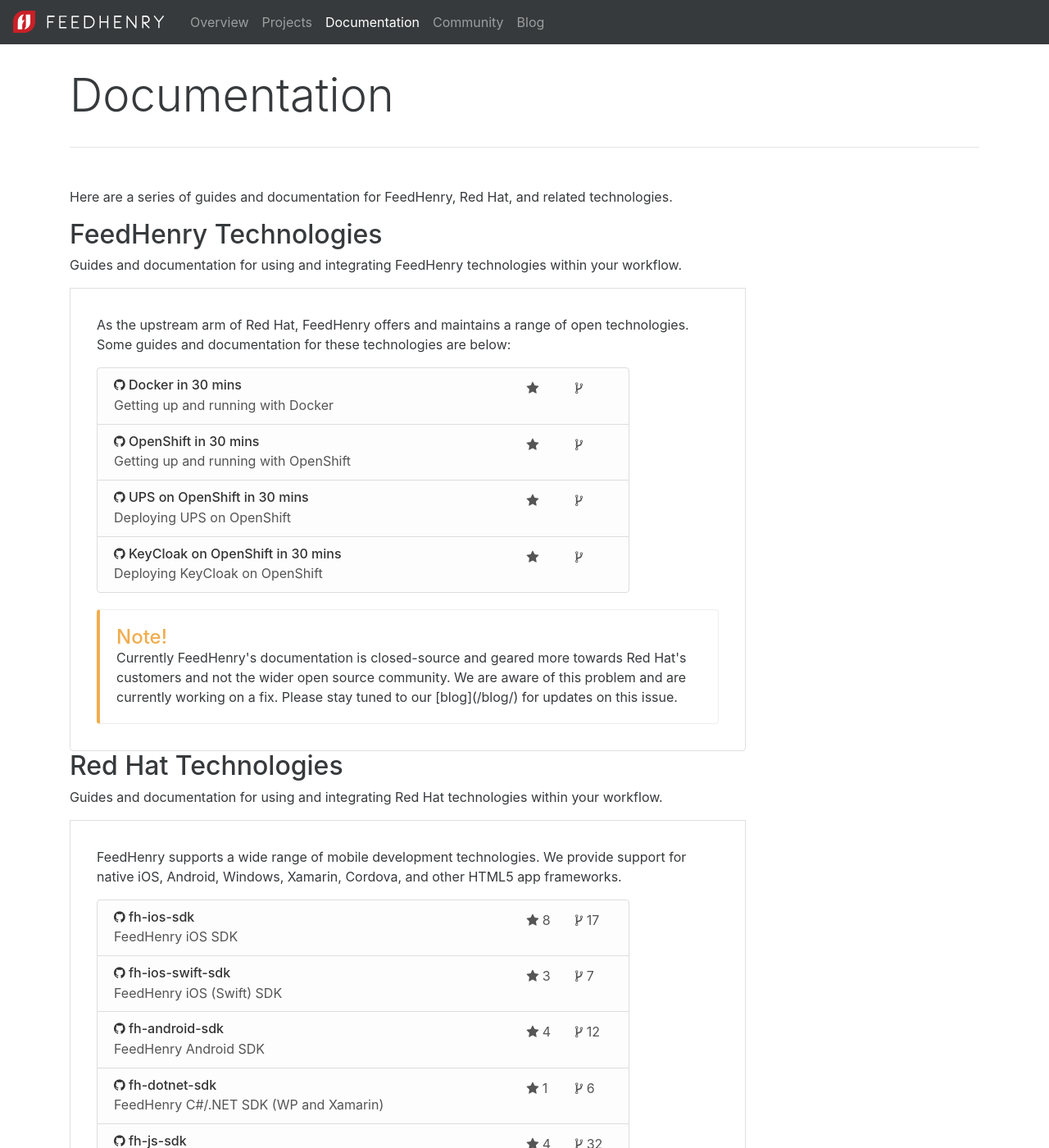
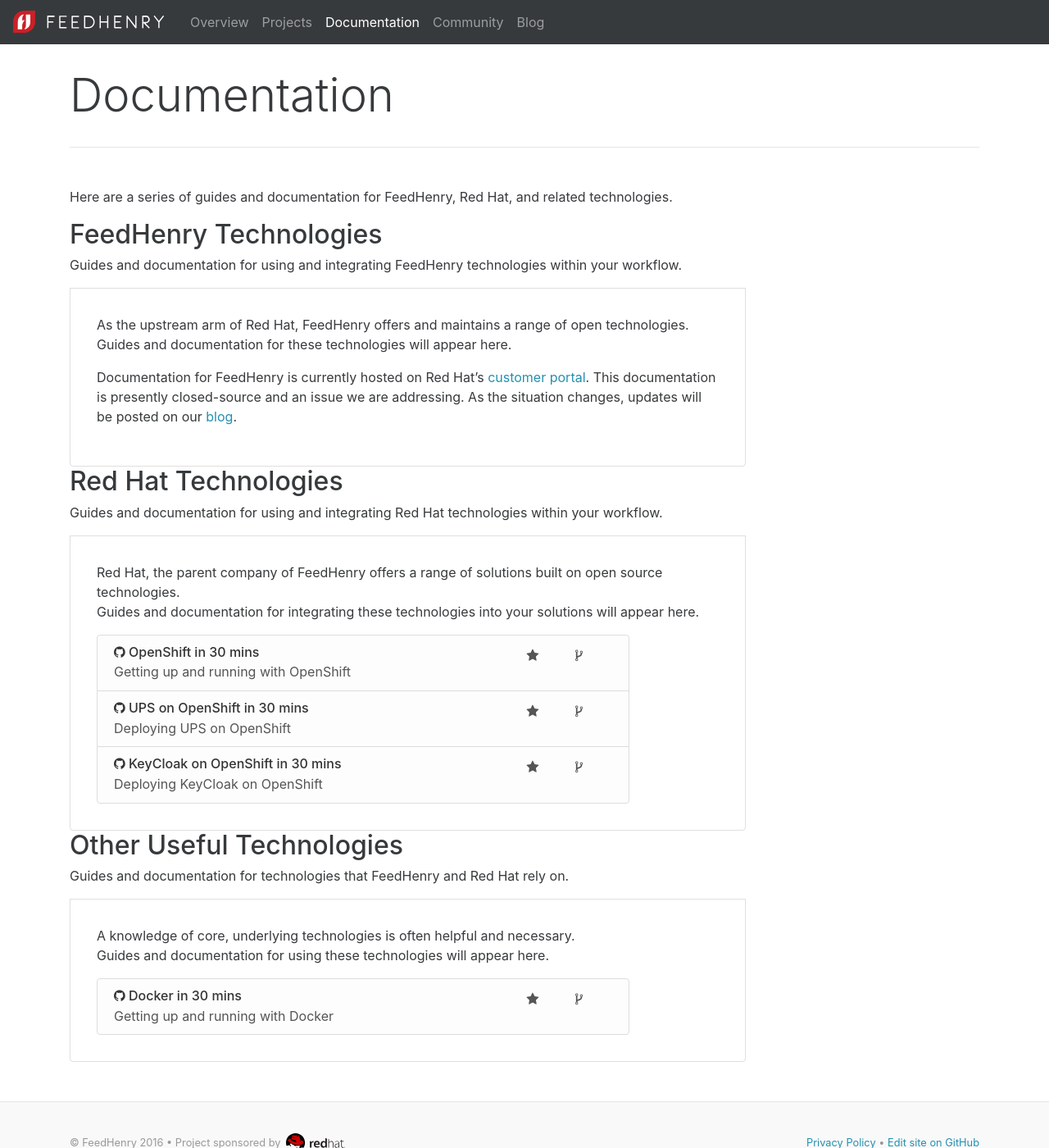
Before and after one commit to feedhenry/feedhenry.github.io, a Jekyll site: the page built from docs.md, in a window 1280 px wide and 1400 px high. Shown: the whole window at 82% size. Built offline with Jekyll 4.4.1, drawn with Linux system fonts in a browser that asks for light colours; nearby versions of some CDN libraries; some of the changed text lies outside the part shown.

Commit message:
rough docs page structure - wip

```diff
--- a/docs.md
+++ b/docs.md
@@ -17,18 +17,14 @@
 <div class="project-text" markdown="1">
 
 As the upstream arm of Red Hat, FeedHenry offers and maintains a range of open technologies.
-Some guides and documentation for these technologies are below:
+Guides and documentation for these technologies will appear here.
 
-{% include docs.html docs="hero-docker,hero-openshift,hero-ups,hero-keycloak" %}
+Documentation for FeedHenry is currently hosted on Red Hat's
+[customer portal](https://access.redhat.com/documentation/en/red-hat-mobile-application-platform-hosted/). This documentation
+is presently closed-source and an issue we are addressing. As the situation changes, updates will
+be posted on our [blog]({{ "/blog/" | relative_url }}).
 
-<div class="bd-callout bd-callout-warning">
-  <h4>Note!</h4>
-  Currently FeedHenry's documentation is closed-source and geared more towards
-  Red Hat's customers and not the wider open source community. We are aware of
-  this problem and are currently working on a fix. Please stay tuned to our
-  [blog]({{ "/blog/" | relative_url }}) for updates on this issue.
-</div>
-
+{% include docs.html docs="" %}
 
 </div>
 
@@ -44,11 +40,10 @@
 
 <div class="project-text" markdown="1">
 
-FeedHenry supports a wide range of mobile development technologies. We provide
-support for native iOS, Android, Windows, Xamarin, Cordova, and
-other HTML5 app frameworks.
+Red Hat, the parent company of FeedHenry offers a range of solutions built on open source technologies.
+Guides and documentation for integrating these technologies into your solutions will appear here.
 
-{% include repos.html repos="fh-ios-sdk,fh-ios-swift-sdk,fh-android-sdk,fh-dotnet-sdk,fh-js-sdk" %}
+{% include docs.html docs="hero-openshift,hero-ups,hero-keycloak" %}
 
 </div>
 
@@ -64,14 +59,9 @@
 
 <div class="project-text" markdown="1">
 
-FeedHenry supports a wide range of mobile development technologies. We provide
-support for native iOS, Android, Windows, Xamarin, Cordova, and
-other HTML5 app frameworks.
+A knowledge of core, underlying technologies is often helpful and necessary.
+Guides and documentation for using these technologies will appear here.
 
-{% include repos.html repos="fh-ios-sdk,fh-ios-swift-sdk,fh-android-sdk,fh-dotnet-sdk,fh-js-sdk" %}
+{% include docs.html docs="hero-docker" %}
 
 </div>
-
-
-Documentation for FeedHenry is currently hosted on Red Hat's
-[customer portal](https://access.redhat.com/documentation/en/red-hat-mobile-application-platform-hosted/).
```
